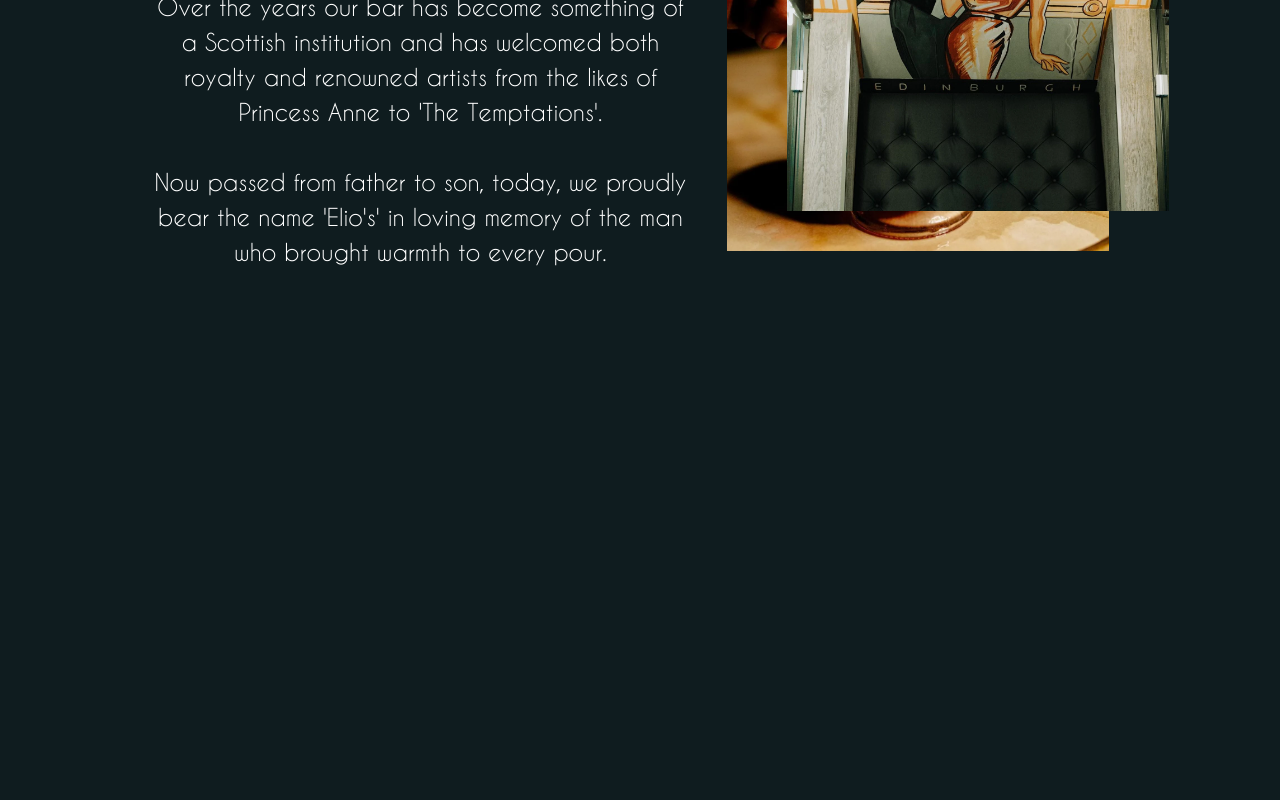
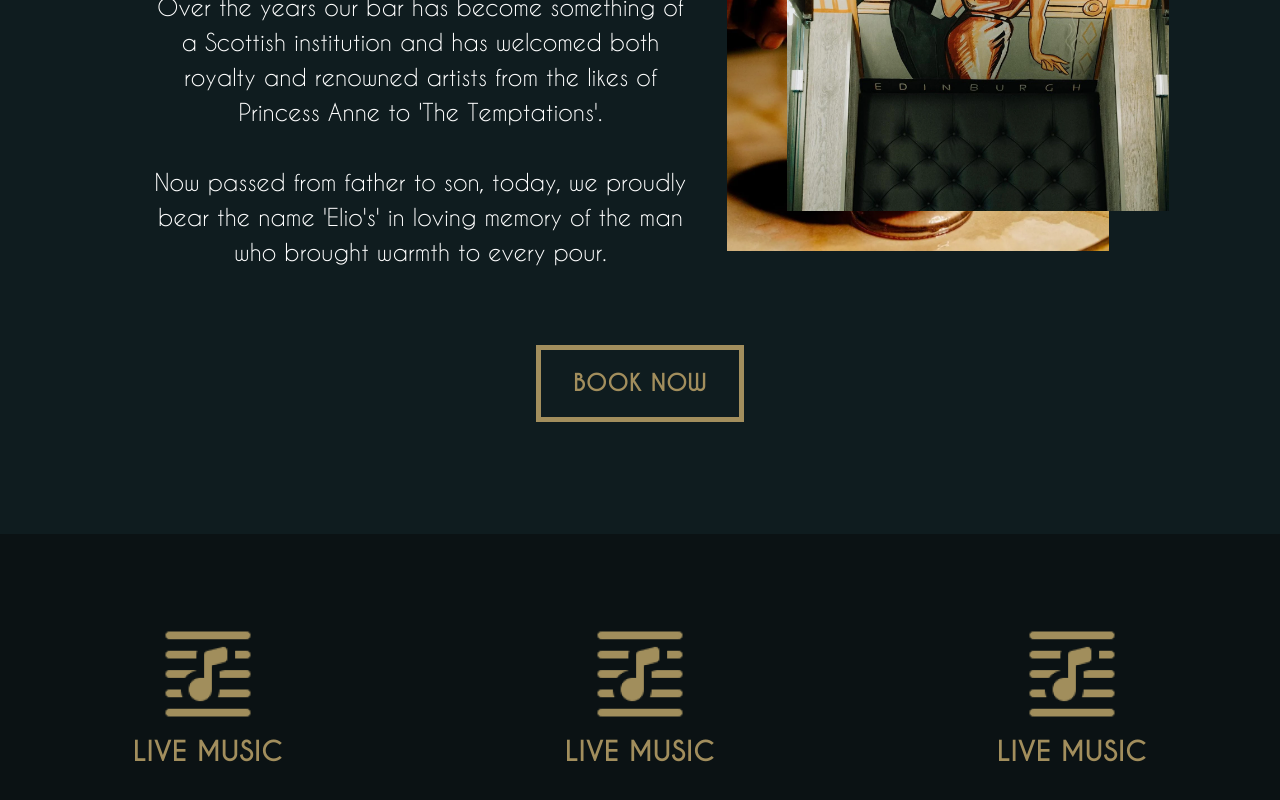
Before and after one commit to gkinghorn3/Elios, a React (Vite) app: page / in a window 1280 px wide. Shown: the part 1178-1978 px from the top of the page. Before the commit the page ends 1930 px from the top, so only its background shows below. Built offline with nearby package versions, Linux system fonts and the light colour scheme.

Commit message:
base btn component added, animation added to hover state, and venue summary section structure added

```diff
--- a/src/App.css
+++ /dev/null
@@ -1,6 +0,0 @@
-#root {
-  max-width: 1280px;
-  margin: 0 auto;
-  padding: 2rem;
-  text-align: center;
-}
--- a/src/App.jsx
+++ b/src/App.jsx
@@ -1,7 +1,7 @@
 import { useState } from 'react'
 
 
-import {Header, About} from './components';
+import {Header, About, VenueSummary} from './components';
 
 function App() {
   const [count, setCount] = useState(0)
@@ -10,6 +10,7 @@ function App() {
     <>
       <Header/>
       <About/>
+      <VenueSummary />
     </>
   )
 }
--- a/src/components/About/About.jsx
+++ b/src/components/About/About.jsx
@@ -1,5 +1,7 @@
 
 import { useInView } from 'react-intersection-observer';
+
+import BtnMain from '../BtnMain/BtnMain';
 
 
 import "./about.scss";
@@ -41,6 +43,7 @@ const About = () => {
           <img ref={ref2} src="/images/mural.webp" className={`second-img ${inView2 ? 'second-img-animation' : ''}`} />
         </div>
       </div>
+      <BtnMain btnText="book now" link='https://elios.covergenie.uk/booking/elios-edinburgh' />
     </section>
   );
 };
--- a/src/components/About/about.scss
+++ b/src/components/About/about.scss
@@ -7,8 +7,9 @@
 }
 
 .about-container {
+  @include flex-column-center;
   max-width: 63rem;
-  height: 70rem;
+  height: fit-content;
   margin: 0 auto;
   margin-top: 3rem;
 
@@ -78,6 +79,11 @@
       }
     }
   }
+
+  a {
+
+    margin-top: clamp(2rem, 0.8012rem + 4.918vw, 5rem);
+  }
 }
 
 @keyframes wipe-down {
--- /dev/null
+++ b/src/components/BtnMain/BtnMain.jsx
@@ -0,0 +1,12 @@
+import "./button.scss";
+
+const BtnMain = ({ btnText, onClick, link, BtnType }) => {
+  return (
+    <>
+        <a className='btn-main uppercase' href={link}><span>{btnText}</span></a>
+    </>
+
+  );
+};
+
+export default BtnMain;
--- /dev/null
+++ b/src/components/BtnMain/button.scss
@@ -0,0 +1,55 @@
+@import '/src/index.scss';
+
+.btn-main {
+    position: relative;
+    border: 5px solid hsl( var(--clr-highlight) );
+    color: hsl( var(--clr-highlight) );
+    font-family: var(--ff-bold) !important;
+    padding: 1rem 2rem;
+    z-index: 1;
+    overflow: hidden;
+
+
+    &:before {
+		content: '';
+		display: block;
+		position: absolute;
+		top: 0;
+		bottom: 0;
+		left: 0;
+		width: 150%;
+		background: no-repeat 50% 0 linear-gradient(to right, transparent 0, hsl( var(--clr-highlight) /.8), transparent 82%, transparent 100%);
+		opacity: 0.7;
+		transform: skew(-45deg) translateX(-100%);
+	}
+
+	& > span {
+		position: relative;
+		z-index: 1;
+	}
+
+	&:hover,
+	&:focus
+
+    {
+		text-decoration: none;
+
+		&::before {
+			animation-name: wipe-right;
+	   		animation-duration: 1.4s;
+		}
+	}
+
+
+  }
+
+
+  @keyframes wipe-right {
+
+	from {
+		transform: skew(-45deg) translateX(-150%);
+	}
+	to {
+		transform: skew(-45deg) translateX(150%);
+	}
+}
--- /dev/null
+++ b/src/components/VenueSummary/VenueSummary.jsx
@@ -0,0 +1,22 @@
+import './venue-summary.scss';
+
+const VenueSummary = () => {
+    return (
+        <section className='flex venue-summary-container'>
+            <div>
+                <img src='./icons/live-music-icon.png' />
+                <h3>LIVE MUSIC</h3>
+            </div>
+            <div>
+                <img src='./icons/live-music-icon.png' />
+                <h3>LIVE MUSIC</h3>
+            </div>
+            <div>
+                <img src='./icons/live-music-icon.png' />
+                <h3>LIVE MUSIC</h3>
+            </div>
+        </section>
+    )
+}
+
+export default VenueSummary;
--- /dev/null
+++ b/src/components/VenueSummary/venue-summary.scss
@@ -0,0 +1,19 @@
+@import '/src/index.scss';
+
+.venue-summary-container {
+
+    background: hsl( var(--clr-dark) );
+    margin: 7rem 0;
+    height: 20rem;
+    width: 100%;
+    justify-content: space-around;
+    color: hsl( var(--clr-highlight) );
+    font-family: var(--ff-bold);
+
+    div {
+        display: flex;
+        flex-direction: column;
+        align-items: center;
+        justify-content: center;
+    }
+}
--- a/src/components/index.js
+++ b/src/components/index.js
@@ -1,2 +1,3 @@
 export { default as Header} from './Header/Header';
 export { default as About} from './About/About';
+export { default as VenueSummary} from './VenueSummary/VenueSummary';
--- a/src/index.scss
+++ b/src/index.scss
@@ -235,47 +235,7 @@ h1 {
 
 /* colours */
 
-.bg-dark {
-  background-color: hsl(var(--clr-dark));
-}
-.bg-accent {
-  background-color: hsl(var(--clr-light));
-}
-.bg-white {
-  background-color: hsl(var(--clr-white));
-}
 
-.text-dark {
-  color: hsl(var(--clr-dark));
-}
-.text-accent {
-  color: hsl(var(--clr-light));
-}
-.text-white {
-  color: hsl(var(--clr-white));
-}
-
-/* typography*/
-
-.ff-serif {
-  font-family: var(--ff-serif);
-}
-.ff-sans-cond {
-  font-family: var(--ff-sans-cond);
-}
-.ff-sans-normal {
-  font-family: var(--ff-sans-normal);
-}
-
-.letter-spacing-1 {
-  letter-spacing: 4.75px;
-}
-.letter-spacing-2 {
-  letter-spacing: 2.7px;
-}
-.letter-spacing-3 {
-  letter-spacing: 2.35px;
-}
 
 .uppercase {
   text-transform: uppercase;
```
Also changed, not shown: public/icons/live-music-icon.png (added).
